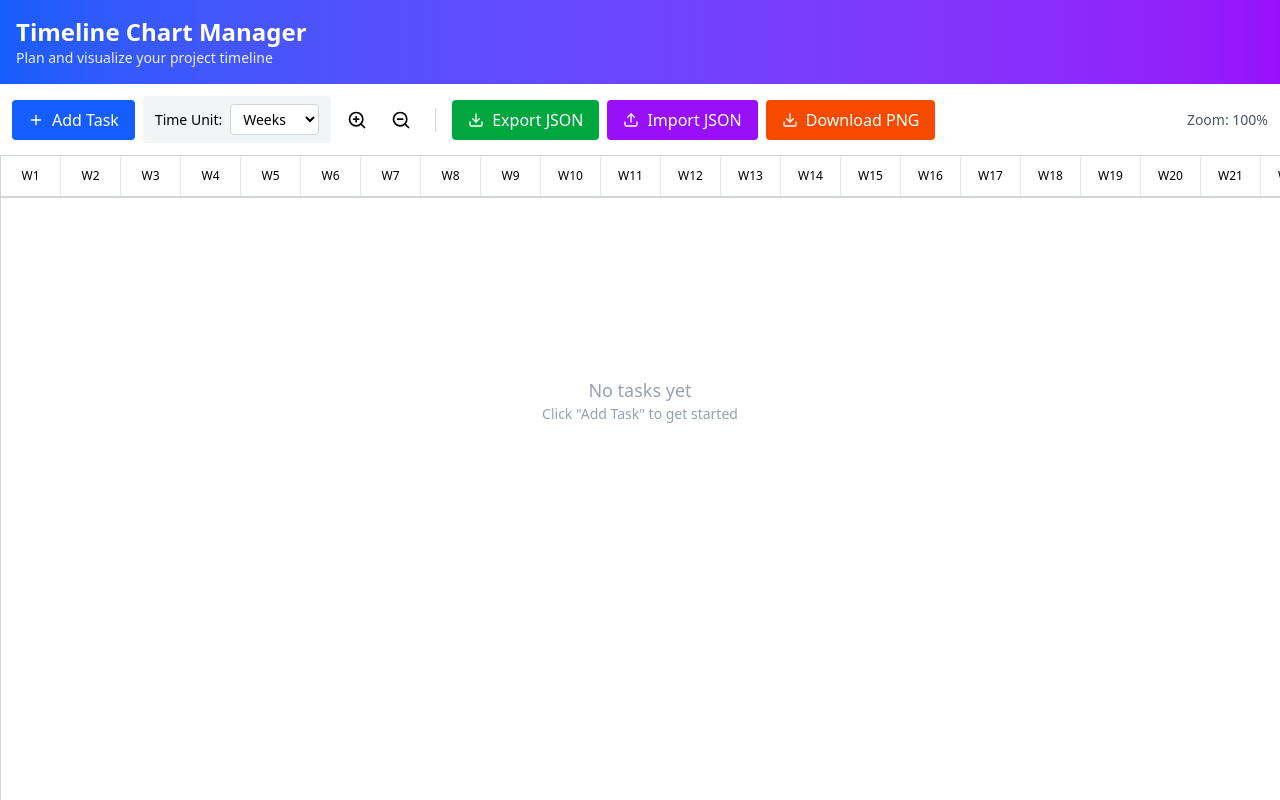
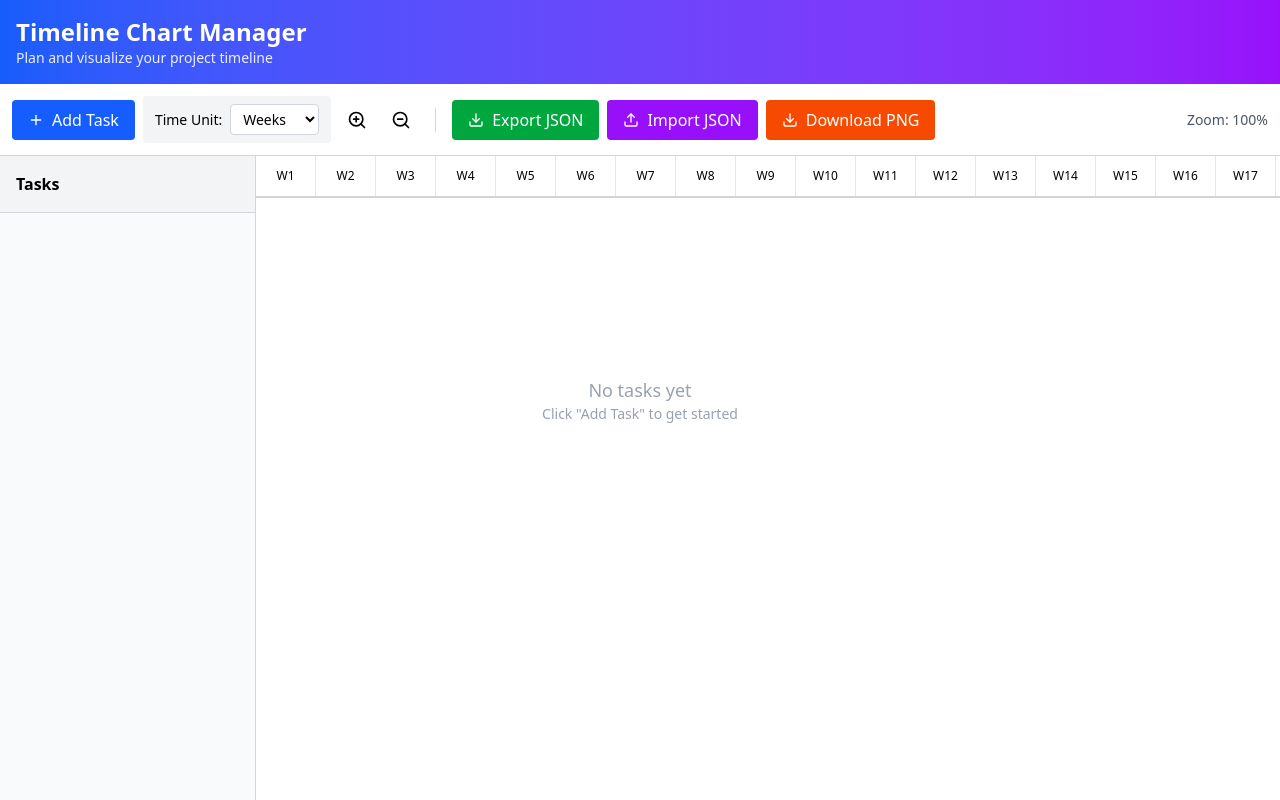
Before and after one commit to IGuessLemon/timeline-chart, a React (Vite) app: page / in a window 1280 px wide. Built offline with nearby package versions, Linux system fonts and the light colour scheme.

Commit message:
Rollback

```diff
--- a/src/App.jsx
+++ b/src/App.jsx
@@ -25,9 +25,9 @@ export default function App() {
 
       <Toolbar />
 
-      <div className="flex-1 flex overflow-hidden">
+      <div className="flex-1 flex">
         <Sidebar />
-        <div className="flex-1 timeline-canvas-container">
+        <div className="flex-1 timeline-canvas-container overflow-hidden">
           <TimelineCanvas />
         </div>
       </div>
```
